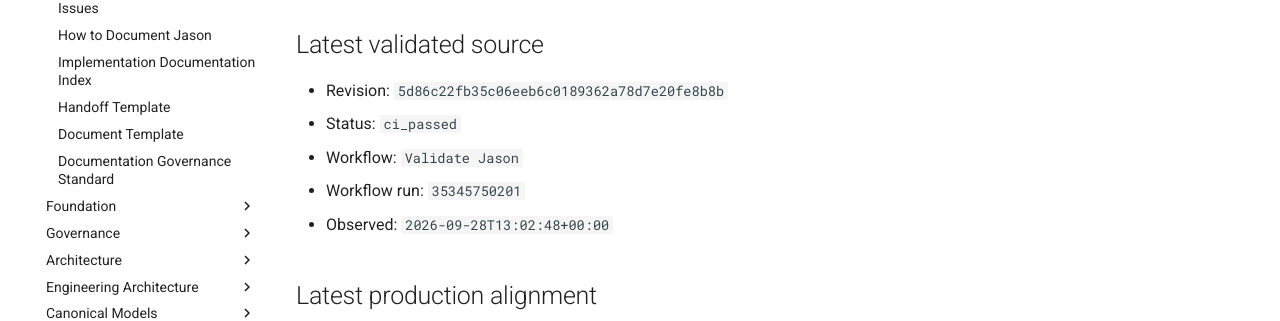
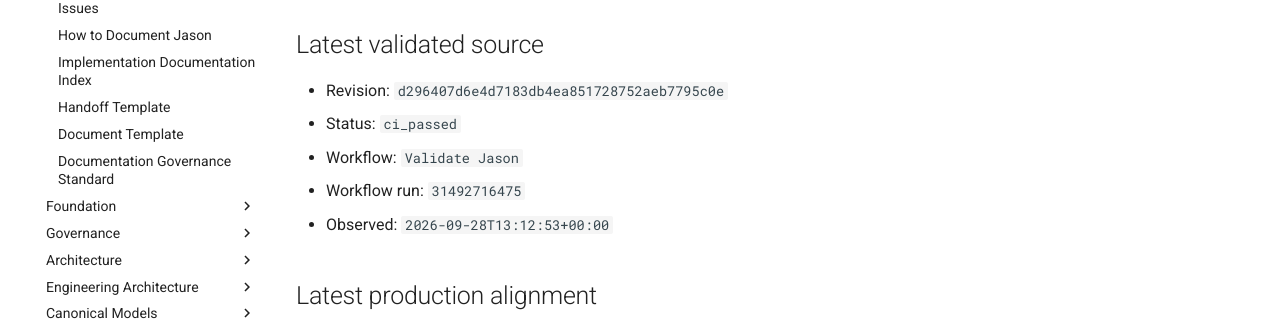
Before and after one commit to al-teamaot-com/jason, an MkDocs documentation site: the page built from docs/control/AUTOMATED-CHANGE-STATE.md, in a window 1280 px wide and 1163 px high. Shown: the part 337-658 px from the top of the window. Built offline with MkDocs 1.6.1 and Material for MkDocs 9.7.7, drawn with Linux system fonts in a browser that asks for light colours; comment, search, counter and statistics services are not loaded.

Commit message:
Reconcile automated documentation state for d296407d6e4d

```diff
--- a/docs/control/AUTOMATED-CHANGE-STATE.md
+++ b/docs/control/AUTOMATED-CHANGE-STATE.md
@@ -8,11 +8,11 @@
 
 ## Latest validated source
 
-- Revision: `5d86c22fb35c06eeb6c0189362a78d7e20fe8b8b`
+- Revision: `d296407d6e4d7183db4ea851728752aeb7795c0e`
 - Status: `ci_passed`
 - Workflow: `Validate Jason`
-- Workflow run: `35345750201`
-- Observed: `2026-09-28T13:02:48+00:00`
+- Workflow run: `31492716475`
+- Observed: `2026-09-28T13:12:53+00:00`
 
 ## Latest production alignment
 
```
Also changed, not shown: docs/control/AUTOMATED-CHANGE-STATE.json (+4 -4 lines).
